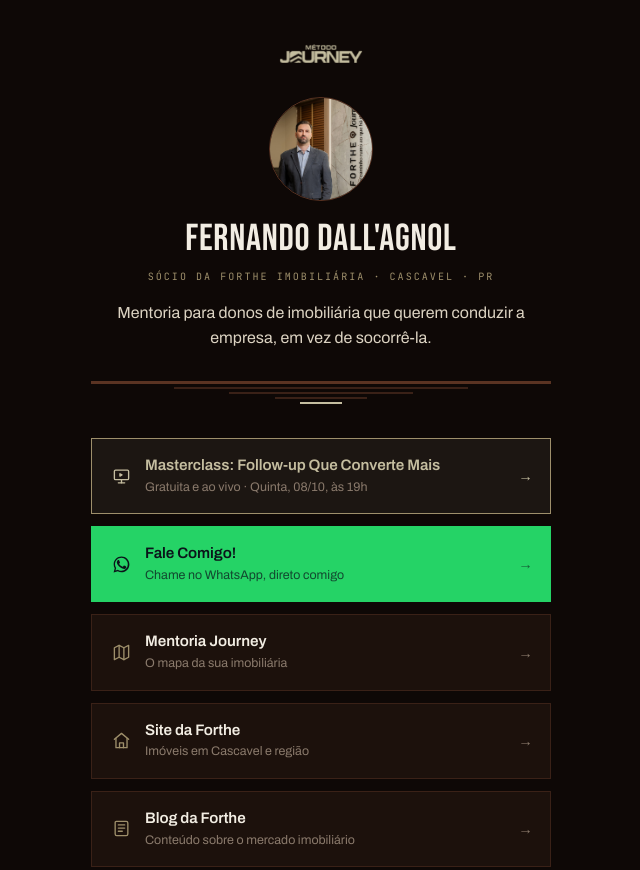
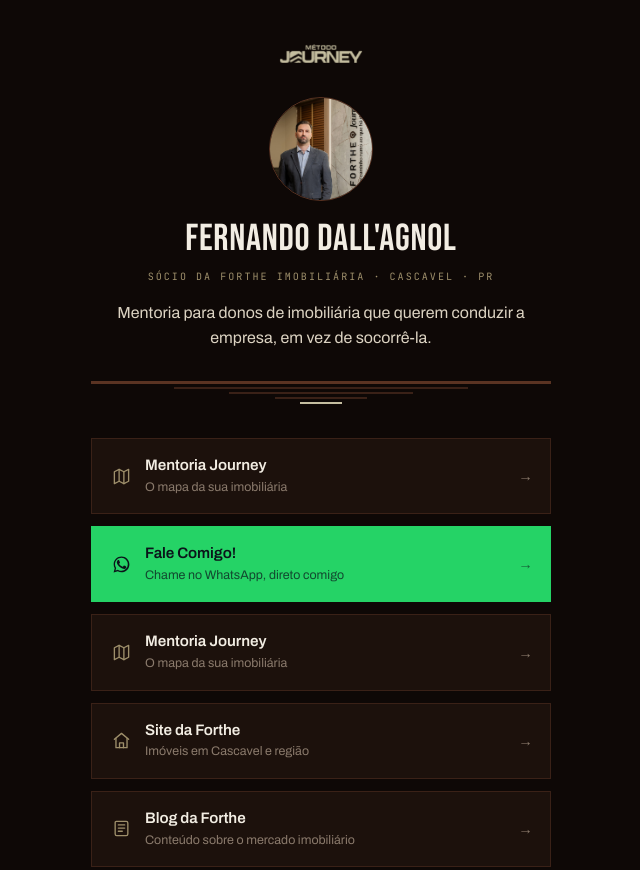
Before and after one commit to Fabreti/mentoria-fernando-dallagnol, a plain HTML site: page links.html in a window 1280 px wide. Shown: the top 870 px of the page, without its empty margins (319-959 px from the left). Drawn offline with Linux system fonts and the light colour scheme.

Commit message:
fix: volta link do /links pro site principal
Masterclass já passou; atalho destacado volta a apontar pra home.

Co-Authored-By: Claude Sonnet 5 <noreply@anthropic.com>

```diff
--- a/links.html
+++ b/links.html
@@ -132,15 +132,15 @@ height="0" width="0" style="display:none;visibility:hidden"></iframe></noscript>
   <div class="strata rv" style="animation-delay:.2s"><i></i><i></i><i></i><i></i><i></i></div>
 
   <nav class="links">
-    <a class="lk lk-destaque rv" style="animation-delay:.24s" href="/masterclass">
+    <a class="lk rv" style="animation-delay:.24s"
+       href="/?utm_source=instagram&utm_medium=bio&utm_campaign=perfil_fernando">
       <svg viewBox="0 0 24 24" fill="none" stroke="currentColor" stroke-width="1.7"
            stroke-linecap="round" stroke-linejoin="round" aria-hidden="true">
-        <rect x="3" y="4" width="18" height="12" rx="1.5"/><path d="M10 8.5v3l2.6-1.5L10 8.5z"/>
-        <path d="M8 20h8"/><path d="M12 16v4"/>
+        <path d="M3 6l6-3 6 3 6-3v15l-6 3-6-3-6 3V6z"/><path d="M9 3v15"/><path d="M15 6v15"/>
       </svg>
       <span class="lk-txt">
-        <span class="lk-t">Masterclass: Follow-up Que Converte Mais</span>
-        <span class="lk-s">Gratuita e ao vivo · Quinta, 08/10, às 19h</span>
+        <span class="lk-t">Mentoria Journey</span>
+        <span class="lk-s">O mapa da sua imobiliária</span>
       </span>
       <span class="lk-go">→</span>
     </a>
```
